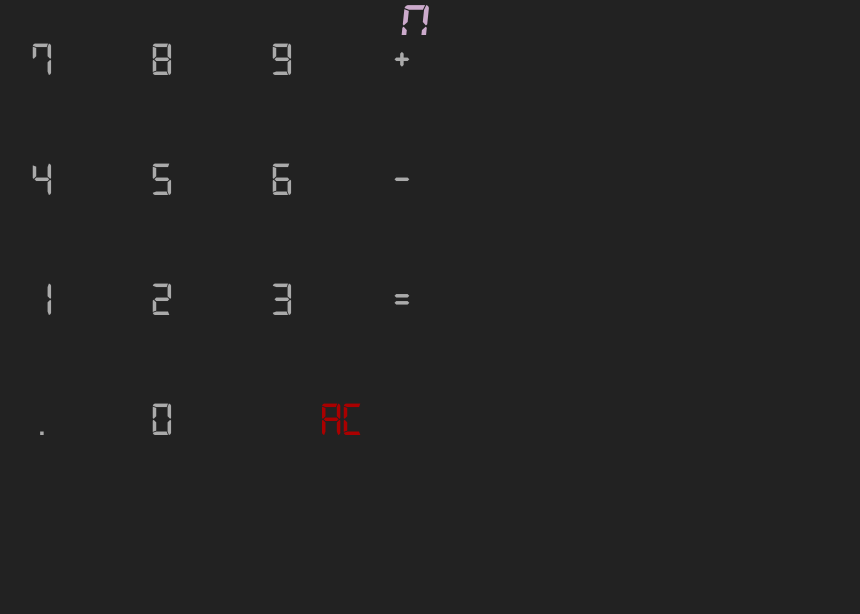
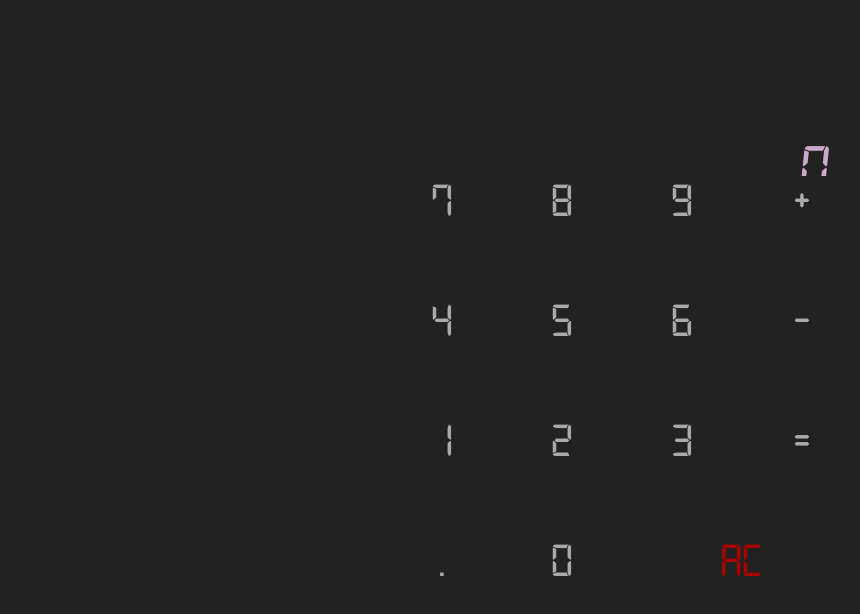
Before and after one commit to gracefulXdegradation/react-calculator-boilerplate, a React app: page / in a window 1280 px wide. Shown: the top 614 px of the page, without its empty margins (18-878 px from the left). Built offline with nearby package versions, Linux system fonts and the light colour scheme.

Commit message:
animation on hover

```diff
--- a/src/App/app.scss
+++ b/src/App/app.scss
@@ -33,6 +33,17 @@ body {
     }
 }
 
+.app {
+    display: flex;
+    justify-content: center;
+    align-items: center;
+    height: 100vh;
+}
+
+form {
+    display: inline-block;
+}
+
 input {
     font-family: 'Digital-7', 'Courier New', Courier, monospace;
     font-style: italic;
@@ -51,6 +62,7 @@ input {
     display: flex;
     width: $keyboardWidth;
     flex-wrap: wrap;
+    position: relative;
 }
 
 .numboard {
@@ -64,6 +76,56 @@ input {
     flex-direction: column;
 }
 
+.pad {
+    position: absolute;
+    width: $buttonWidth;
+    height: $buttonWidth;
+    z-index: 1;
+    transition: 0.3s ease;
+
+    & > div {
+        width: 100%;
+        height: 100%;
+        background: #222;
+    }
+
+    &:before {
+        width: 0;
+        height: 0;
+        border-top: 100px solid #aaa;
+        border-right: 100px solid transparent;
+        left: 0;
+        top: 0;
+        position: absolute;
+        transform: skew(1deg, 1deg);
+        z-index: -1;
+        content: '';
+        display: block;
+        transition: 0.5s ease;
+    }
+    &:after {
+        width: 0;
+        height: 0;
+        border-bottom: 100px solid #aaa;
+        border-left: 100px solid transparent;
+        right: 0;
+        bottom: 0;
+        position: absolute;
+        transform: skew(1deg, 1deg);
+        z-index: -1;
+        content: '';
+        display: block;
+        transition: 0.5s ease;
+    }
+
+    &.hidden {
+        &:before,
+        &:after {
+            border-width: 0;
+        }
+    }
+}
+
 button {
     display: inline-flex;
     width: $buttonWidth;
@@ -75,6 +137,8 @@ button {
     font-family: 'Digital-7', 'Courier New', Courier, monospace;
     transition: 0.2s ease;
     outline: none;
+    position: relative;
+    z-index: 2;
 
     span {
         display: block;
@@ -91,10 +155,10 @@ button {
 
     &:hover {
         cursor: pointer;
-        span {
-            animation-name: pushed;
-            animation-duration: 0.4s;
-        }
+        // span {
+        //     animation-name: pushed;
+        //     animation-duration: 0.4s;
+        // }
     }
 
     &.ac {
--- a/src/App/index.jsx
+++ b/src/App/index.jsx
@@ -3,7 +3,7 @@ import Calc from '../components/calc';
 import './app.scss';
 
 const App = () => (
-    <div>
+    <div className="app">
         {/* <div className="DCMN-logo">
             <img src="https://dcmn.com/assets/dcmn-logo-redesign-black.svg" alt="DCMN logo" />
         </div> */}
--- a/src/components/button.jsx
+++ b/src/components/button.jsx
@@ -7,12 +7,14 @@ const Button = ({
     onClick,
     highlighted,
     className,
+    onHover,
 }) => (
     <button
         type="button"
         data-role={`button_${caption.toLowerCase()}`}
         onClick={onClick}
         className={cn(className, { highlighted })}
+        onMouseEnter={onHover}
     >
         <span>{caption}</span>
     </button>
@@ -23,11 +25,13 @@ Button.propTypes = {
     onClick: PropTypes.func.isRequired,
     highlighted: PropTypes.bool,
     className: PropTypes.string,
+    onHover: PropTypes.func,
 };
 
 Button.defaultProps = {
     highlighted: false,
     className: '',
+    onHover: () => {},
 };
 
 export default Button;
--- a/src/components/calc/index.jsx
+++ b/src/components/calc/index.jsx
@@ -1,4 +1,5 @@
 import React, { useState, useEffect } from 'react';
+import cn from 'classnames';
 import { getMaxDecimalPoints, getDecimalPoints, formatOutput } from '../../utils';
 import Button from '../button';
 
@@ -18,6 +19,10 @@ const Calc = () => {
     const [screen, setScreen] = useState('0');
     const [memo, setMemo] = useState(null);
     const [op, setOp] = useState(null);
+    const [padHidden, setPadHidden] = useState(true);
+
+    const keyboardRef = React.createRef();
+    const padRef = React.createRef();
 
     const handleNumButton = (num) => {
         if (op === '=') {
@@ -96,32 +101,51 @@ const Calc = () => {
         }
     };
 
+    const onHover = ({ currentTarget }) => {
+        const { top, left, width, height } = currentTarget.getBoundingClientRect();
+        const { top: marginTop, left: marginLeft } = keyboardRef.current.getBoundingClientRect();
+
+        Object.assign(padRef.current.style, {
+            top: `${top - marginTop}px`,
+            left: `${left - marginLeft}px`,
+            width: `${width}px`,
+            height: `${height}px`,
+        });
+        setPadHidden(false);
+    };
+
     useEffect(() => {
         document.body.addEventListener('keypress', handleKeyPress);
         return () => document.body.removeEventListener('keypress', handleKeyPress);
     });
 
+    const onKeyboardLeave = () => setPadHidden(true);
+
     return (
         <form>
             <input type="text" value={formatOutput(screen)} readOnly data-role="screen" />
-            <div className="keyboard">
+            <div className="keyboard" ref={keyboardRef} onMouseLeave={onKeyboardLeave}>
+                <div className={cn('pad', { 'hidden': padHidden })} ref={padRef}>
+                    <div />
+                </div>
                 <div className="numboard">
                     {'123456789'.split('').map(value => (
                         <Button
                             key={`button_${value}`}
                             onClick={() => handleNumButton(value)}
                             caption={`${value}`}
+                            onHover={onHover}
                         />
                     ))}
                 </div>
                 <div className="opsboard">
-                    <Button caption="+" onClick={() => setOperation('+')} highlighted={op === '+'} />
-                    <Button caption="-" onClick={() => setOperation('-')} highlighted={op === '-'} />
-                    <Button caption="=" onClick={handleEquals} />
+                    <Button caption="+" onClick={() => setOperation('+')} onHover={onHover} highlighted={op === '+'} />
+                    <Button caption="-" onClick={() => setOperation('-')} onHover={onHover} highlighted={op === '-'} />
+                    <Button caption="=" onClick={handleEquals} onHover={onHover} />
                 </div>
-                <Button caption="." onClick={handleDotButton} />
-                <Button caption="0" onClick={() => handleNumButton(0)} />
-                <Button caption="AC" onClick={clear} className="ac" />
+                <Button caption="." onClick={handleDotButton} onHover={onHover} />
+                <Button caption="0" onClick={() => handleNumButton(0)} onHover={onHover} />
+                <Button caption="AC" onClick={clear} className="ac" onHover={onHover} />
             </div>
         </form>
     );
```
